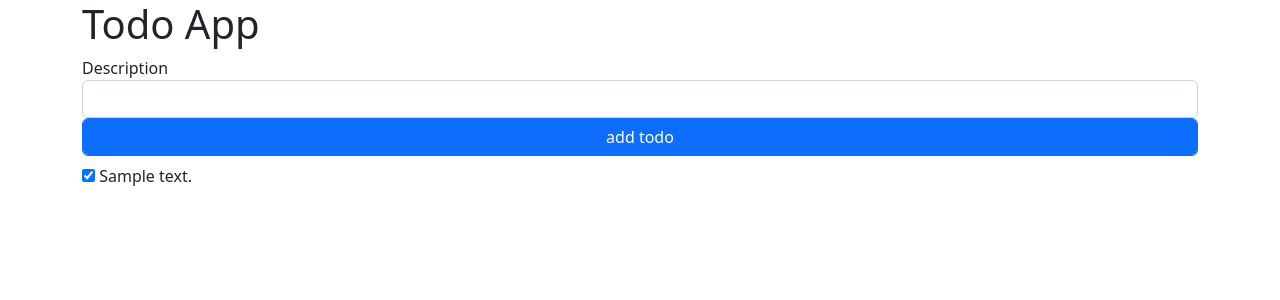
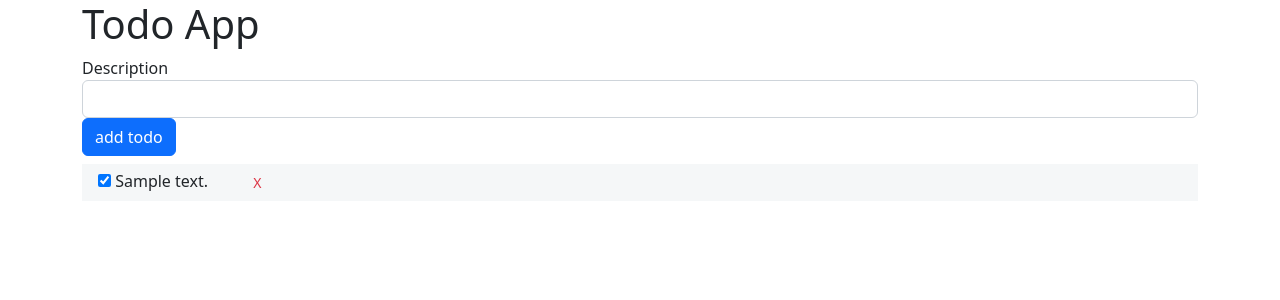
Before and after one commit to JamalGuyo/flask-todoapp, a Flask app: page / in a window 1280 px wide. Shown: the top 300 px of the page. Run offline with Flask 2, Linux system fonts and the light colour scheme; tables that the repository leaves empty hold one stand-in row (values such as "Sample post").

Commit message:
add some style

```diff
--- a/templates/index.html
+++ b/templates/index.html
@@ -20,6 +20,15 @@
         padding: 0;
         margin: 0;
     }
+
+    li {
+        padding: .2em 1em;
+        background: rgba(145, 163, 181, 0.091);
+    }
+
+    li label {
+        margin-right: 2em
+    }
 </style>
 
 <body>
@@ -27,10 +36,11 @@
         <h1>Todo App</h1>
 
         <div class="row mb-2">
-            <form id="form">
+            <form id="form" class="form-inline">
                 <label for="description">Description</label>
                 <input type="text" class="form-control" id="description" name="description">
-                <button type="submit" class="btn btn-primary form-control">add todo</button>
+
+                <button type="submit" class="btn btn-primary">add todo</button>
             </form>
         </div>
 
@@ -40,9 +50,12 @@
             <ul id="todo">
                 {% for d in data %}
                 <li>
-                    <input class="check-completed" type="checkbox" data-id="{{d.id}}" {%if d.completed %} checked {%
-                        endif %}{{ d.description }} />
-                    {{d.description}}
+                    <label>
+                        <input class="check-completed" type="checkbox" data-id="{{d.id}}" {%if d.completed %} checked {%
+                            endif %}{{ d.description }} />
+                        {{d.description}}
+                    </label>
+                    <button class="btn btn-sm text-danger">X</button>
                 </li>
                 {% endfor %}
             </ul>
```
